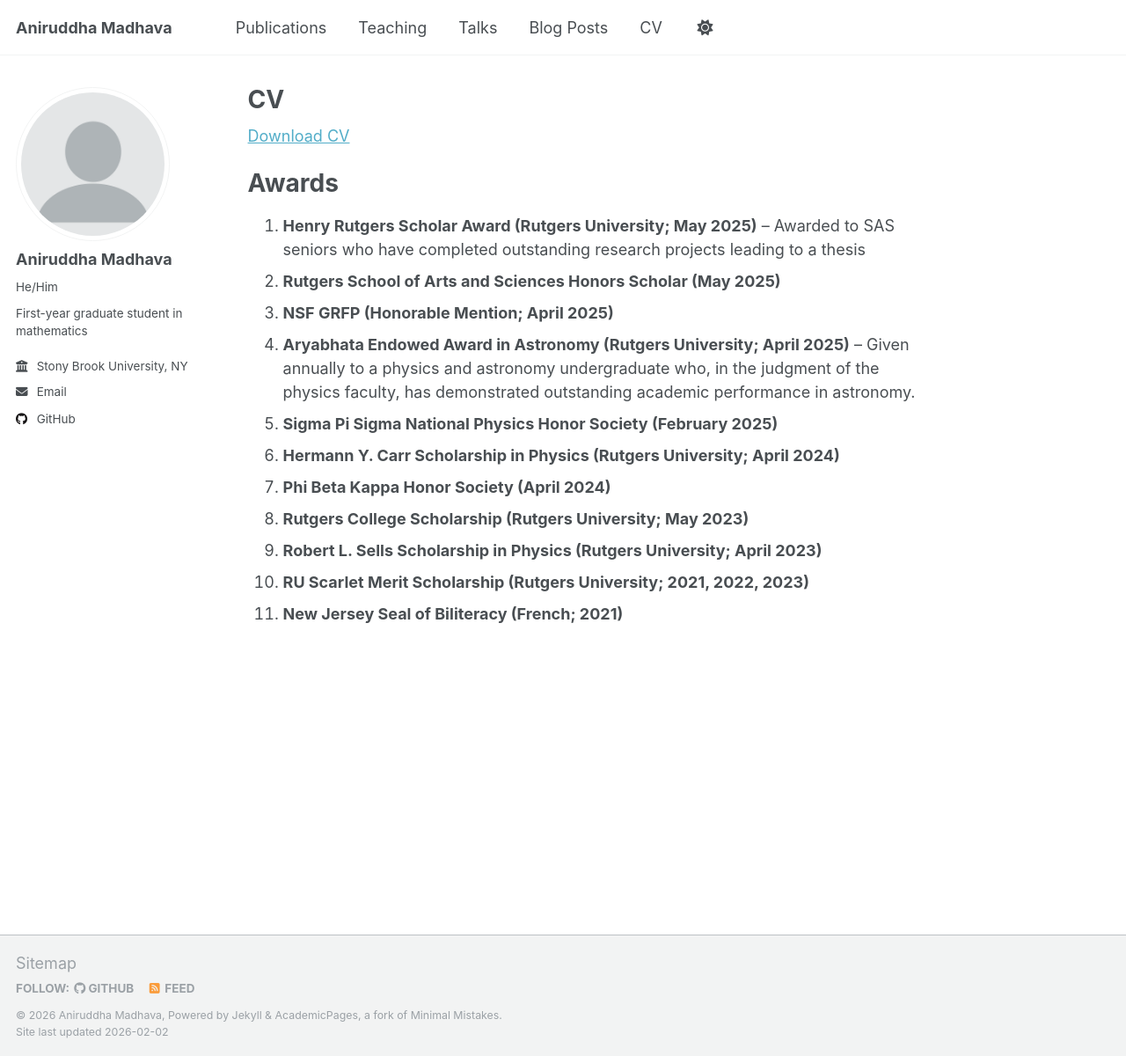
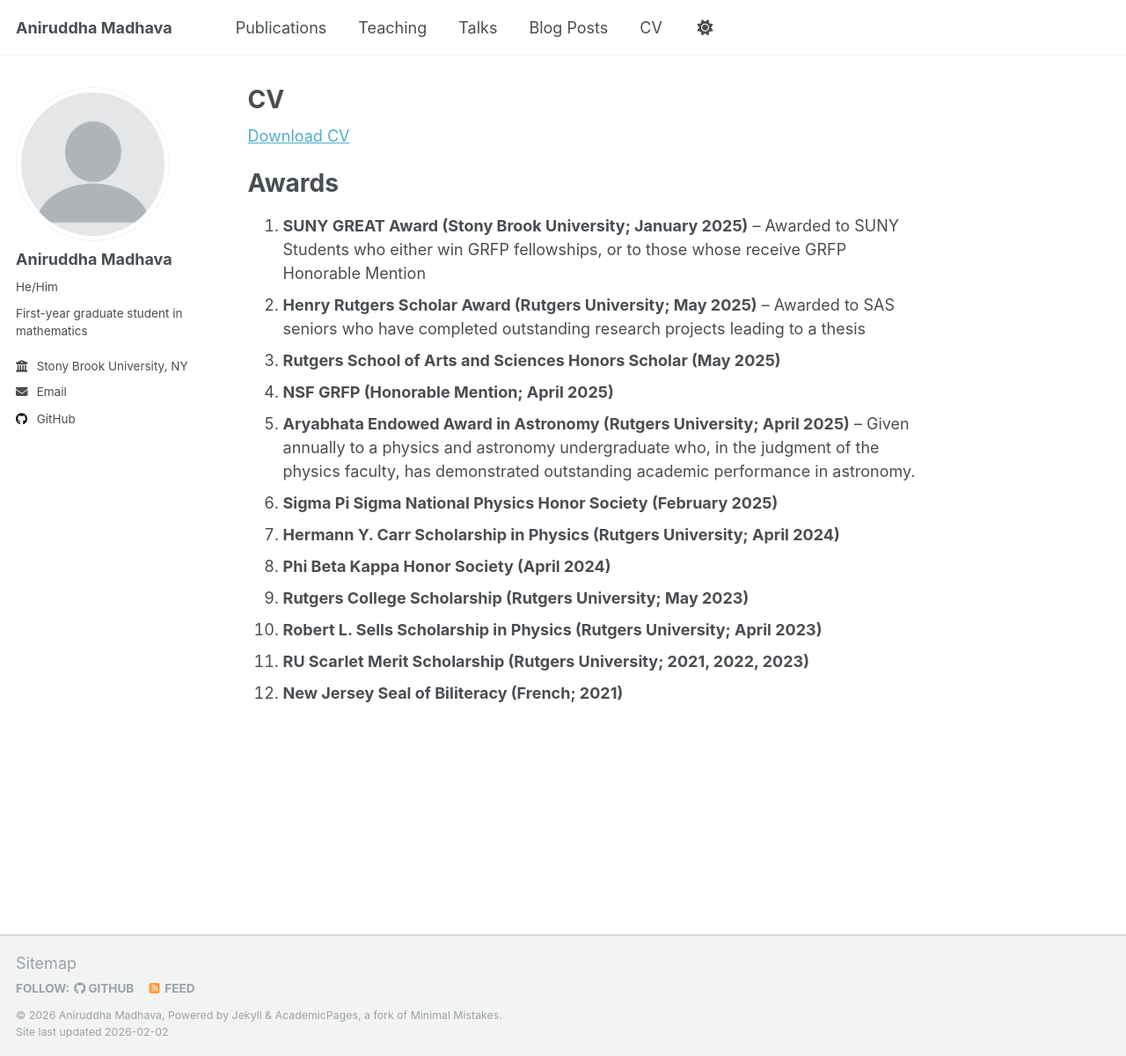
Before and after one commit to amadhava25/amadhava25.github.io, a Jekyll site: the page built from _pages/markdown.md, in a window 1280 px wide and 1200 px high. Shown: the whole window at 88% size. Built offline with Jekyll 4.4.1, drawn with Linux system fonts in a browser that asks for light colours; a script that is not in the unit is left out.

Commit message:
Added new award

```diff
--- a/_pages/markdown.md
+++ b/_pages/markdown.md
@@ -10,14 +10,15 @@ redirect_from:
 [Download CV](https://amadhava25.github.io/files/cv.pdf)
 
 # Awards
-1. **Henry Rutgers Scholar Award (Rutgers University; May 2025)** -- Awarded to SAS seniors who have completed outstanding research projects leading to a thesis
-2. **Rutgers School of Arts and Sciences Honors Scholar (May 2025)**
-3. **NSF GRFP (Honorable Mention; April 2025)**
-4. **Aryabhata Endowed Award in Astronomy (Rutgers University; April 2025)** -- Given annually to a physics and astronomy undergraduate who, in the judgment of the physics faculty, has demonstrated outstanding academic performance in astronomy.
-5. **Sigma Pi Sigma National Physics Honor Society (February 2025)**
-6. **Hermann Y. Carr Scholarship in Physics (Rutgers University; April 2024)**
-7. **Phi Beta Kappa Honor Society (April 2024)**
-8. **Rutgers College Scholarship (Rutgers University; May 2023)**
-9. **Robert L. Sells Scholarship in Physics (Rutgers University; April 2023)**
-10. **RU Scarlet Merit Scholarship (Rutgers University; 2021, 2022, 2023)**
-11. **New Jersey Seal of Biliteracy (French; 2021)**
+1. **SUNY GREAT Award (Stony Brook University; January 2025)** -- Awarded to SUNY Students who either win GRFP fellowships, or to those whose receive GRFP Honorable Mention
+2. **Henry Rutgers Scholar Award (Rutgers University; May 2025)** -- Awarded to SAS seniors who have completed outstanding research projects leading to a thesis
+3. **Rutgers School of Arts and Sciences Honors Scholar (May 2025)**
+4. **NSF GRFP (Honorable Mention; April 2025)**
+5. **Aryabhata Endowed Award in Astronomy (Rutgers University; April 2025)** -- Given annually to a physics and astronomy undergraduate who, in the judgment of the physics faculty, has demonstrated outstanding academic performance in astronomy.
+6. **Sigma Pi Sigma National Physics Honor Society (February 2025)**
+7. **Hermann Y. Carr Scholarship in Physics (Rutgers University; April 2024)**
+8. **Phi Beta Kappa Honor Society (April 2024)**
+9. **Rutgers College Scholarship (Rutgers University; May 2023)**
+10. **Robert L. Sells Scholarship in Physics (Rutgers University; April 2023)**
+11. **RU Scarlet Merit Scholarship (Rutgers University; 2021, 2022, 2023)**
+12. **New Jersey Seal of Biliteracy (French; 2021)**
```
